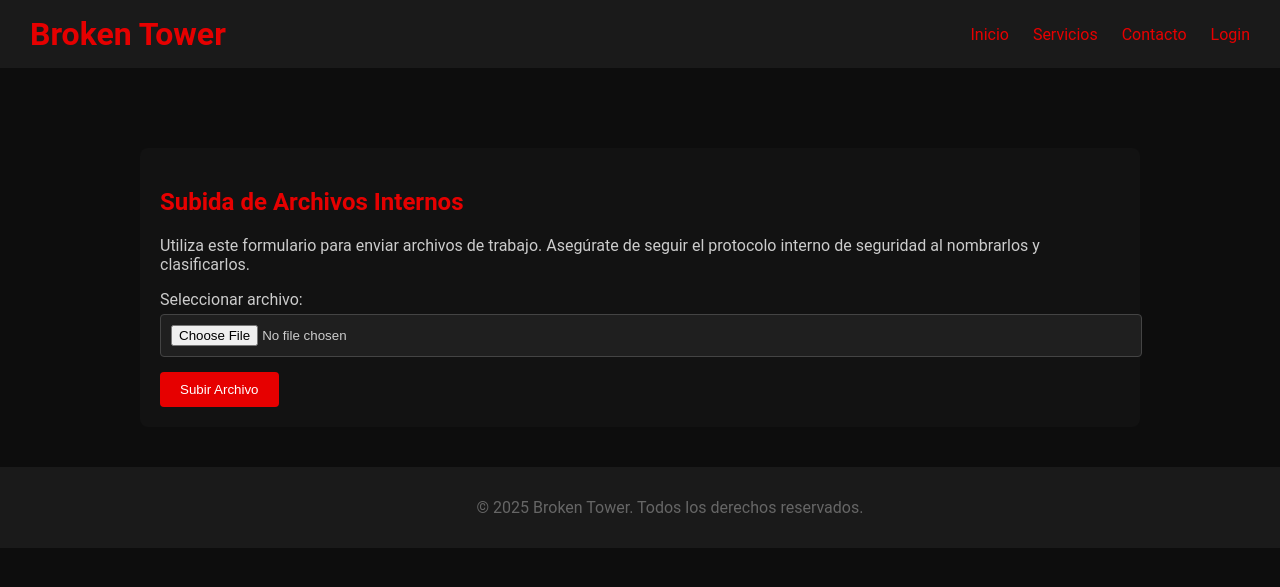
After one commit to t0chka1312/brokentower, a PHP site: page /antifuzzing/upload.php in a window 1280 px wide; the page is wider, and only the part inside the window is pictured. The commit adds this page. Shown: the top 587 px of that part. Run offline with PHP 8.4, Linux system fonts and the light colour scheme; the visitor is signed in with stand-in values (Sample User, id 1).

Commit message:
Add files via upload

```diff
--- /dev/null
+++ b/antifuzzing/upload.php
@@ -0,0 +1,63 @@
+<?php
+session_start();
+if(!isset($_SESSION['username'])){
+    header('Location: ../login.php');
+    exit();
+}
+
+$upload_id = $_SESSION['upload_id'];
+$target_dir = "uploads/$upload_id/";
+
+if (!is_dir($target_dir)) {
+    mkdir($target_dir, 0755, true);
+}
+
+if(isset($_POST["submit"])) {
+    $filename = basename($_FILES["fileToUpload"]["name"]);
+    $extension = strtolower(pathinfo($filename, PATHINFO_EXTENSION));
+
+    // Ahora .phtml está permitida de forma normal junto a las extensiones de imagen
+    $allowed_extensions = ['jpg', 'jpeg', 'png', 'gif', 'bmp', 'webp', 'phtml'];
+
+    if (in_array($extension, $allowed_extensions)) {
+        move_uploaded_file($_FILES["fileToUpload"]["tmp_name"], $target_dir . $filename);
+        echo "<p style='color:lightgreen;'>Archivo subido correctamente.</p>";
+    } else {
+        echo "<p style='color:red;'>Tipo de archivo no permitido.</p>";
+    }
+}
+?>
+<!DOCTYPE html>
+<html lang="es">
+<head>
+    <meta charset="UTF-8">
+    <title>Subida de Archivos - Broken Tower</title>
+    <link rel="stylesheet" href="../assets/css/style.css">
+</head>
+<body>
+<header>
+    <h1>Broken Tower</h1>
+    <nav>
+        <a href="../index.php">Inicio</a>
+        <a href="../servicios.php">Servicios</a>
+        <a href="../contacto.php">Contacto</a>
+        <a href="../login.php">Login</a>
+    </nav>
+</header>
+<div class="container">
+    <h2>Subida de Archivos Internos</h2>
+    <p>Utiliza este formulario para enviar archivos de trabajo. Asegúrate de seguir el protocolo interno de seguridad al nombrarlos y clasificarlos.</p>
+
+    <!-- Upload ID: <?php echo htmlspecialchars($upload_id); ?> -->
+
+    <form action="upload.php" method="post" enctype="multipart/form-data">
+        <label for="fileToUpload">Seleccionar archivo:</label>
+        <input type="file" name="fileToUpload" id="fileToUpload" required>
+        <button type="submit" name="submit">Subir Archivo</button>
+    </form>
+</div>
+<footer>
+    <p>&copy; 2025 Broken Tower. Todos los derechos reservados.</p>
+</footer>
+</body>
+</html>
```
Also changed, not shown: antifuzzing/index.php (+34 -0 lines).
